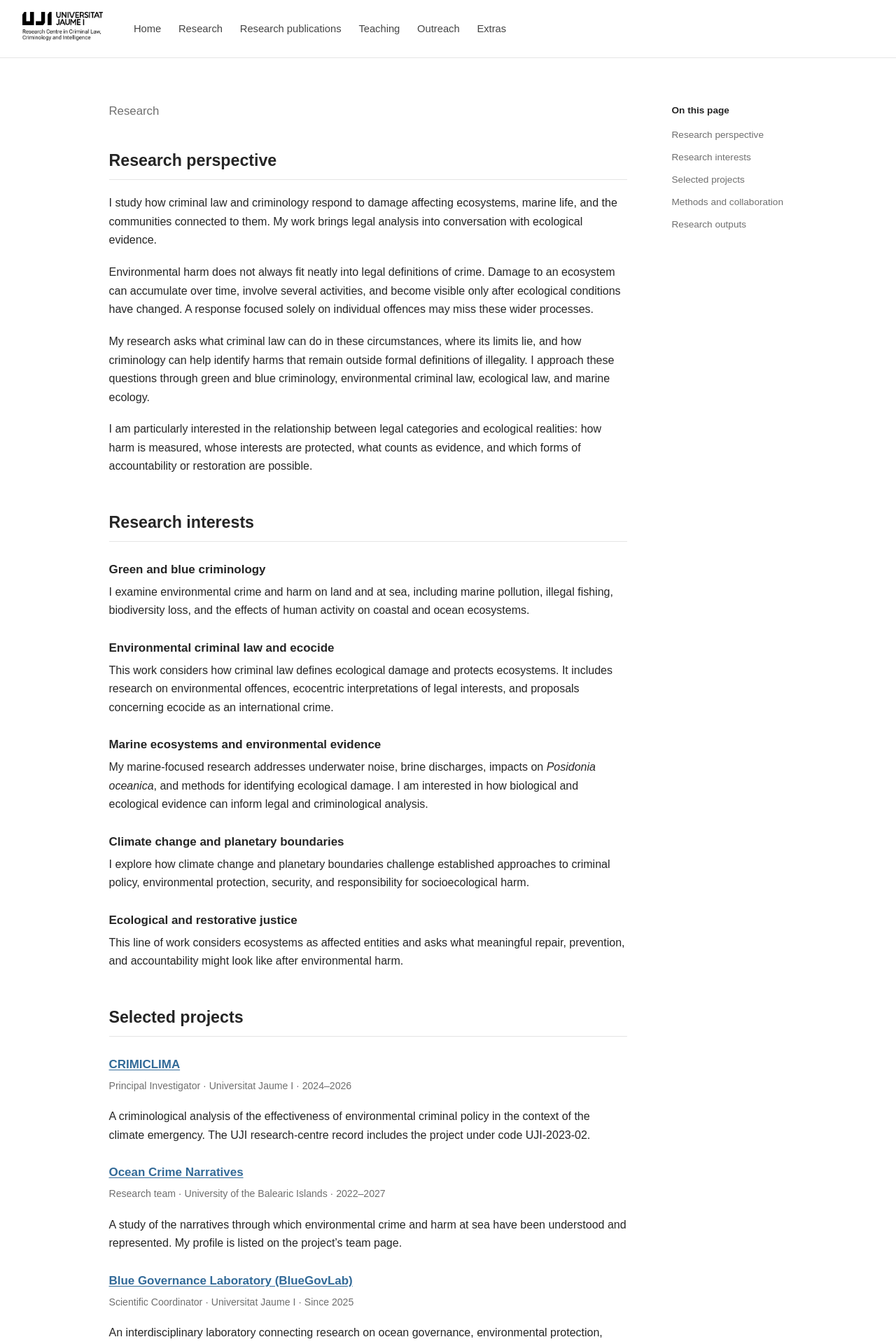
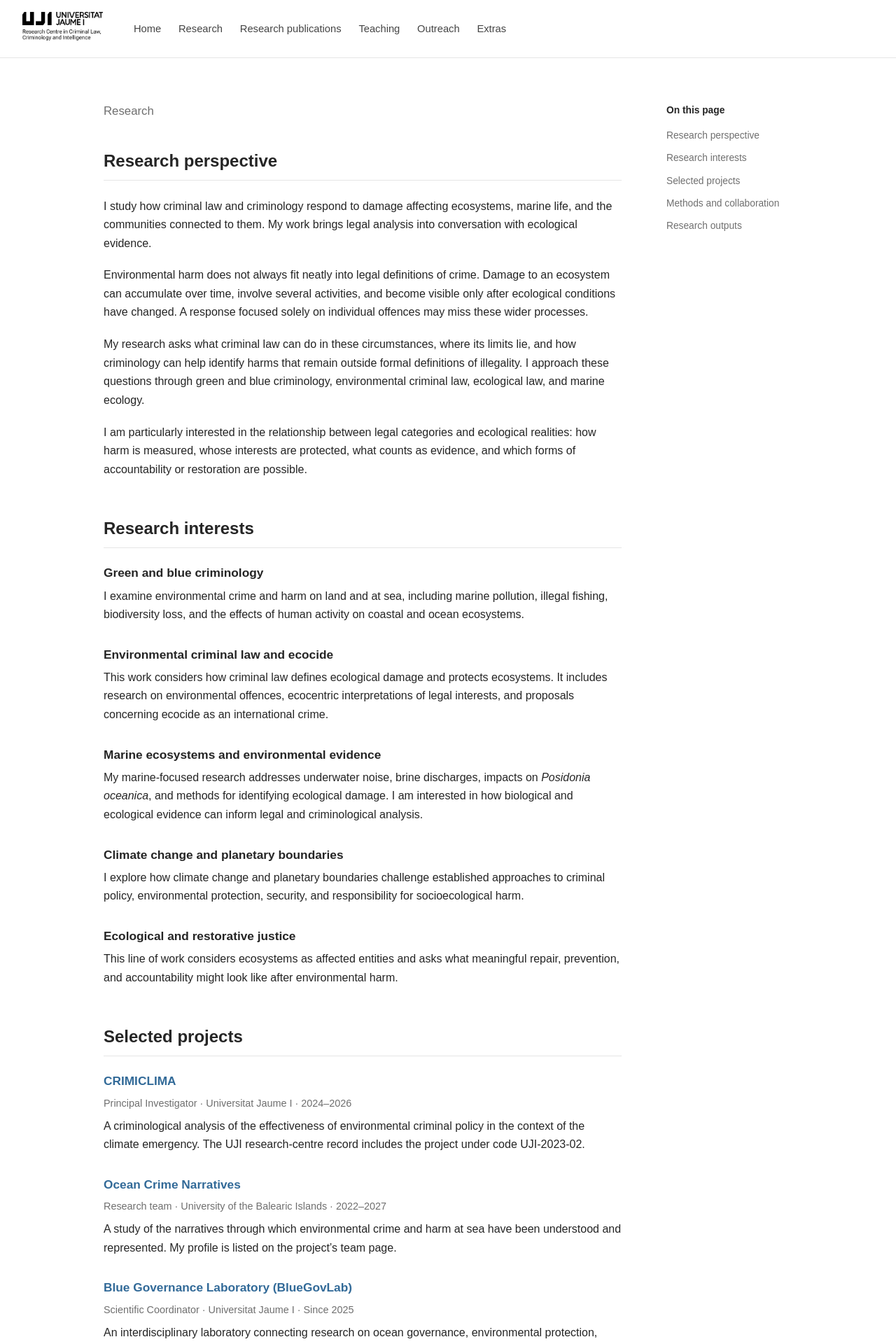
Before and after one commit to emorelleh/emorelleh.github.io, a Jekyll site: the page built from research.md, in a window 1280 px wide. Shown: the top 1920 px of the page at 70% size. Built offline with Jekyll 4.4.1, drawn with Linux system fonts in a browser that asks for light colours.

Commit message:
Refine research page layout and styles
Adjusted grid layout and spacing for research page. Updated styles for headings and content sections.

```diff
--- a/assets/css/style.css
+++ b/assets/css/style.css
@@ -125,50 +125,122 @@ img { max-width: 100%; height: auto; }
 .academic-toc a:hover, .academic-toc a:focus-visible { color: var(--link); text-decoration: underline; }
 
 /* Research page */
+
 .research-page {
   display: grid;
-  grid-template-columns: minmax(0, 740px) 165px;
-  gap: clamp(2rem, 5vw, 5rem);
+  grid-template-columns: minmax(0, 740px) 180px;
+  gap: clamp(2.5rem, 5vw, 5rem);
   justify-content: center;
   align-items: start;
 }
-.research-content { min-width: 0; }
-.research-intro { margin: 0 0 2.75rem; padding: 0; border: 0; }
+
+.research-content {
+  min-width: 0;
+}
+
+.research-intro {
+  margin: 0 0 2.75rem;
+  padding: 0;
+  border: 0;
+}
+
 .research-intro h1 {
   margin: 0;
   color: var(--muted);
   font-size: 1.05rem;
   font-weight: 400;
-  letter-spacing: 0;
   line-height: 1.4;
 }
-.research-content section { scroll-margin-top: 2rem; }
-.research-content section + section { margin-top: 3.25rem; }
-.research-content section h2 {
-  margin: 0 0 1.3rem;
+
+.research-content section {
+  scroll-margin-top: 2rem;
+}
+
+.research-content section + section {
+  margin-top: 3.5rem;
+}
+
+.research-content section > h2 {
+  margin: 0 0 1.5rem;
   padding-bottom: 0.75rem;
   border-bottom: 1px solid var(--line);
-  font-size: 1.45rem;
-  font-weight: 600;
+  color: var(--ink);
+  font-size: 1.5rem;
+  font-weight: 700;
   line-height: 1.25;
 }
-.research-content section h3 { margin: 1.8rem 0 0.45rem; font-size: 1.06rem; line-height: 1.35; }
-.research-content section p { margin: 0 0 1.2rem; }
-.research-area + .research-area, .research-project + .research-project { margin-top: 1.8rem; }
-.project-meta, .research-note { color: var(--muted); font-size: 0.88rem; }
-.research-note { margin-top: 2rem !important; }
-.research-toc { position: sticky; top: 2rem; font-size: 0.85rem; }
-.research-toc p { margin: 0 0 0.75rem; font-weight: 700; }
-.research-toc a { display: block; margin: 0 0 0.6rem; color: var(--muted); text-decoration: none; }
-.research-toc a:hover, .research-toc a:focus-visible { color: var(--link); text-decoration: underline; }
 
-/* Tablet: retain two main columns when there is room */
-@media (max-width: 1080px) {
-  .academic-home { grid-template-columns: minmax(0, 300px) minmax(0, 1fr); gap: 2.5rem; }
-  .academic-main { grid-template-columns: minmax(0, 1fr); }
-  .academic-toc { display: none; }
-  .research-page { grid-template-columns: minmax(0, 1fr); max-width: 740px; margin: 0 auto; }
-  .research-toc { display: none; }
+.research-content h3 {
+  margin: 0 0 0.5rem;
+  color: var(--ink);
+  font-size: 1.08rem;
+  font-weight: 700;
+  line-height: 1.35;
+}
+
+.research-content h3 a {
+  color: var(--link);
+  text-decoration: none;
+}
+
+.research-content h3 a:hover,
+.research-content h3 a:focus-visible {
+  text-decoration: underline;
+}
+
+.research-content p {
+  margin: 0 0 1.2rem;
+}
+
+.research-area + .research-area,
+.research-project + .research-project {
+  margin-top: 2rem;
+}
+
+.project-meta {
+  margin-bottom: 0.45rem !important;
+  color: var(--muted);
+  font-size: 0.9rem;
+}
+
+.research-toc {
+  position: sticky;
+  top: 2rem;
+  font-size: 0.86rem;
+}
+
+.research-toc > p {
+  margin: 0 0 0.8rem;
+  color: var(--ink);
+  font-weight: 700;
+}
+
+.research-toc nav {
+  display: grid;
+  gap: 0.6rem;
+}
+
+.research-toc a {
+  color: var(--muted);
+  text-decoration: none;
+}
+
+.research-toc a:hover,
+.research-toc a:focus-visible {
+  color: var(--link);
+  text-decoration: underline;
+}
+
+@media (max-width: 850px) {
+  .research-page {
+    display: block;
+    max-width: 740px;
+    margin: 0 auto;
+  }
+
+  .research-toc {
+    display: none;
+  }
 }
 
 /* Phone: same typography, profile followed by content */
```
